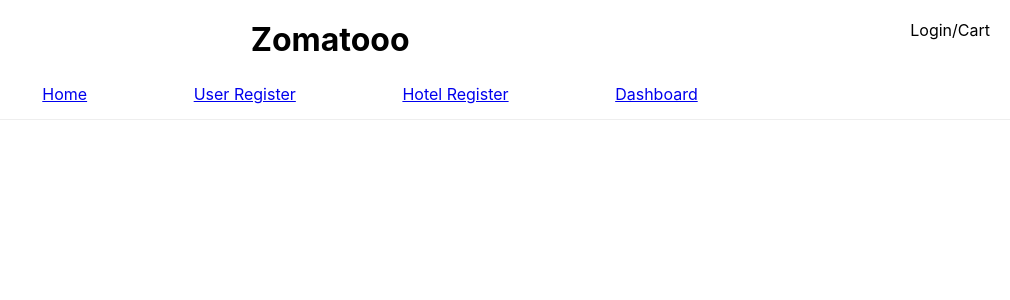
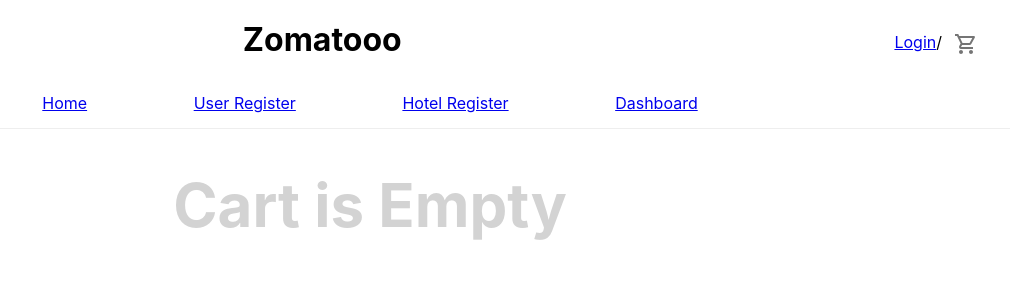
Before and after one commit to Charul090/Food-delivery-System, a React (Create React App) app: page /cart in a window 1280 px wide. Shown: the top 300 px of the page, without its empty margins (270-1280 px from the left). Built offline with nearby package versions, Linux system fonts and the light colour scheme.

Commit message:
feat:Cart

```diff
--- a/src/Redux/cart/reducer.js
+++ b/src/Redux/cart/reducer.js
@@ -1,8 +1,8 @@
-import {Add_Item,Reduce_Item,Change_Restauraunt} from "./actiontypes.js"
+import { Add_Item, Reduce_Item, Change_Restauraunt } from "./actiontypes.js"
 
 const initialState = {
-    id:"",
-    items:[]
+    id: "",
+    items: []
 }
 
 export default (state = initialState, { type, payload }) => {
@@ -11,16 +11,16 @@ export default (state = initialState, { type, payload }) => {
     switch (type) {
 
         case Add_Item:
-        item=state.items.find((elem)=>elem.key === payload.key)
+            item = state.items.find((elem) => elem.key === payload.key)
             let array;
-        if(item === undefined){
-            let obj={...payload,count:1}
-            array=[...state.items,obj]
+            if (item === undefined) {
+                let obj = { ...payload, count: 1 }
+                array = [...state.items, obj]
             }
-        else{
-            array=state.items.map((elem)=>{
-                if(elem.key === payload.key){
-                    elem.count=elem.count+1;
+            else {
+                array = state.items.map((elem) => {
+                    if (elem.key === payload.key) {
+                        elem.count = elem.count + 1;
                     }
 
                     return elem
@@ -29,27 +29,27 @@ export default (state = initialState, { type, payload }) => {
 
             return {
                 ...state,
-            items:[...array]
+                items: [...array]
             }
         case Change_Restauraunt:
             return {
                 ...state,
-            id:payload,
-            items:[]
+                id: payload,
+                items: []
             }
 
         case Reduce_Item:
-        item=state.items.find((elem)=>elem.key === payload)
+            item = state.items.find((elem) => elem.key === payload)
             let array2;
-        if(item.count === 1){
-            array2=state.items.filter((elem)=>{
+            if (item.count === 1) {
+                array2 = state.items.filter((elem) => {
                     return elem.key !== item.key
                 })
             }
-        else{
-            item.count=item.count-1;
-            array2=state.items.map((elem)=>{
-                if(elem.key === item.key){
+            else {
+                item.count = item.count - 1;
+                array2 = state.items.map((elem) => {
+                    if (elem.key === item.key) {
                         return item
                     }
 
@@ -57,11 +57,19 @@ export default (state = initialState, { type, payload }) => {
                 })
             }
 
+            if (array2.length === 0) {
                 return {
                     ...state,
-            items:[...array2]
+                    items: [],
+                    id: ""
                 }
-
+            }
+            else {
+                return {
+                    ...state,
+                    items: [...array2]
+                }
+            }
 
         default:
             return state
--- a/src/Routes/Routes.jsx
+++ b/src/Routes/Routes.jsx
@@ -4,6 +4,7 @@ import Home from '../components/Home/Home';
 import UserRegister from '../components/UserRegister/UserRegister.jsx';
 import HotelRegister from '../components/HotelRegister/HotelRegister';
 import RestoPage from '../components/RestoPage/RestoPage';
+import Cart from '../components/Cart/Cart';
 
 export default function Routes() {
     return (
@@ -12,6 +13,7 @@ export default function Routes() {
             <Route path="/user-register" component={UserRegister}/>
             <Route path="/resto-register" component={HotelRegister} />
             <Route path="/order/:id" component={RestoPage}/>
+            <Route path="/cart" component={Cart} />
         </Switch>
     )
 }
--- /dev/null
+++ b/src/components/Cart/Cart.jsx
@@ -0,0 +1,70 @@
+import React from 'react';
+import { useSelector, useDispatch } from "react-redux";
+import { Paper, Box ,List,ListItem,ListItemText, ListItemSecondaryAction,IconButton } from "@material-ui/core";
+import RemoveCircleOutlineRoundedIcon from '@material-ui/icons/RemoveCircleOutlineRounded';
+import AddCircleOutlineRoundedIcon from '@material-ui/icons/AddCircleOutlineRounded';
+import styles from "./Cart.module.css";
+import {Add_Item_Cart,Reduce_Item_Cart} from "../../Redux/cart/action.js"
+
+export default function Cart() {
+
+    let { items, id } = useSelector((state) => state.cart);
+    let { data } = useSelector((state) => state.restaurant);
+
+    let dispatch=useDispatch();
+
+    let resto = data.find((elem) => elem.id === id)
+
+
+    const handleAdd=(e,key)=>{
+        let menu=resto.menu;
+
+        let item=menu.find((elem)=>elem.key === key)
+
+        dispatch(Add_Item_Cart(item))
+    }
+
+    const handleReduce=(e,key)=>{
+        dispatch(Reduce_Item_Cart(key))
+    }
+
+
+    if (items.length === 0) {
+        return (
+            <main>
+                <Box>
+                    <h1 className={styles.empty}>Cart is Empty</h1>
+                </Box>
+            </main>
+        )
+    }
+
+    return (
+        <main>
+            <h1>Cart</h1>
+            <Paper className={styles.display}>
+                <Box className={styles.info}>
+                    <List className={styles.list}>
+                        {items.map((elem,index)=>{
+                            return (
+                                <ListItem divider={items.length-1 === index ?false:true} key={elem.key}>
+                                    <ListItemText className={styles.name} primary={elem.dish} secondary={`₹${elem.price}`}/>
+                                    <ListItemText primary={`x${elem.count}`} />
+                                    <ListItemText primary={`₹${elem.count * elem.price}`}/>
+                                    <ListItemSecondaryAction>
+                                        <IconButton color="primary" onClick={(e)=>handleAdd(e,elem.key)}>
+                                            <AddCircleOutlineRoundedIcon />
+                                        </IconButton>
+                                        <IconButton color="secondary" onClick={(e)=>handleReduce(e,elem.key)}>
+                                            <RemoveCircleOutlineRoundedIcon />
+                                        </IconButton>
+                                    </ListItemSecondaryAction>
+                                </ListItem>
+                            )
+                        })}
+                    </List>
+                </Box>
+            </Paper>
+        </main>
+    )
+}
--- /dev/null
+++ b/src/components/Cart/Cart.module.css
@@ -0,0 +1,18 @@
+.display{
+    width:75%;
+    margin:10px auto;
+}
+
+.empty{
+    font-size: 60px;
+    color:lightgray;
+}
+
+.info{
+    width:95%;
+    margin:0 auto;
+}
+
+.name{
+    width:12%;
+}
--- a/src/components/Header/Top/Top.jsx
+++ b/src/components/Header/Top/Top.jsx
@@ -1,8 +1,22 @@
-import React from 'react'
-import { Box } from '@material-ui/core';
+import React from 'react';
+import { useSelector, useDispatch } from "react-redux";
+import { Link } from "react-router-dom"
+import { Box, IconButton, Badge } from '@material-ui/core';
+import ShoppingCartOutlinedIcon from '@material-ui/icons/ShoppingCartOutlined';
 import styles from "./Top.module.css"
 
 export default function Top() {
+
+    const {items}=useSelector((state)=>state.cart);
+
+    let count=0;
+
+    if(items.length > 0){
+        count=items.reduce((a,elem)=>{
+            return a+elem["count"]
+        },0)
+    }
+
     return (
         <Box className={styles.display}>
             <Box>
@@ -12,7 +26,16 @@ export default function Top() {
                 <h1>Zomatooo</h1>
             </Box>
             <Box>
-                <p>Login/Cart</p>
+                <p>
+                    <Link to="/login">Login</Link>/
+                    <Link to="/cart">
+                        <Badge color="secondary" badgeContent={count} overlap="circle">
+                            <IconButton>
+                                <ShoppingCartOutlinedIcon />
+                            </IconButton>
+                        </Badge>
+                    </Link>
+                </p>
             </Box>
         </Box>
     )
```
Lines whose indentation alone changed are shown as unchanged.
